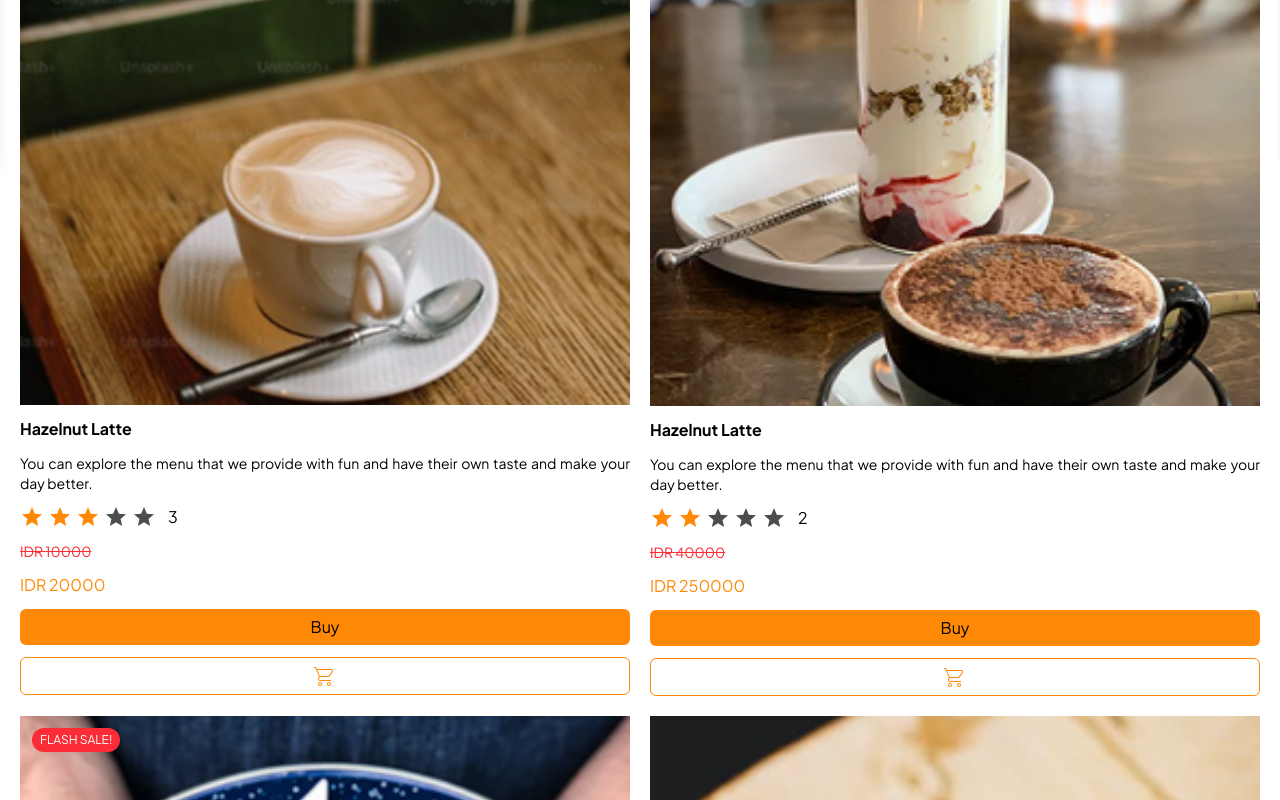
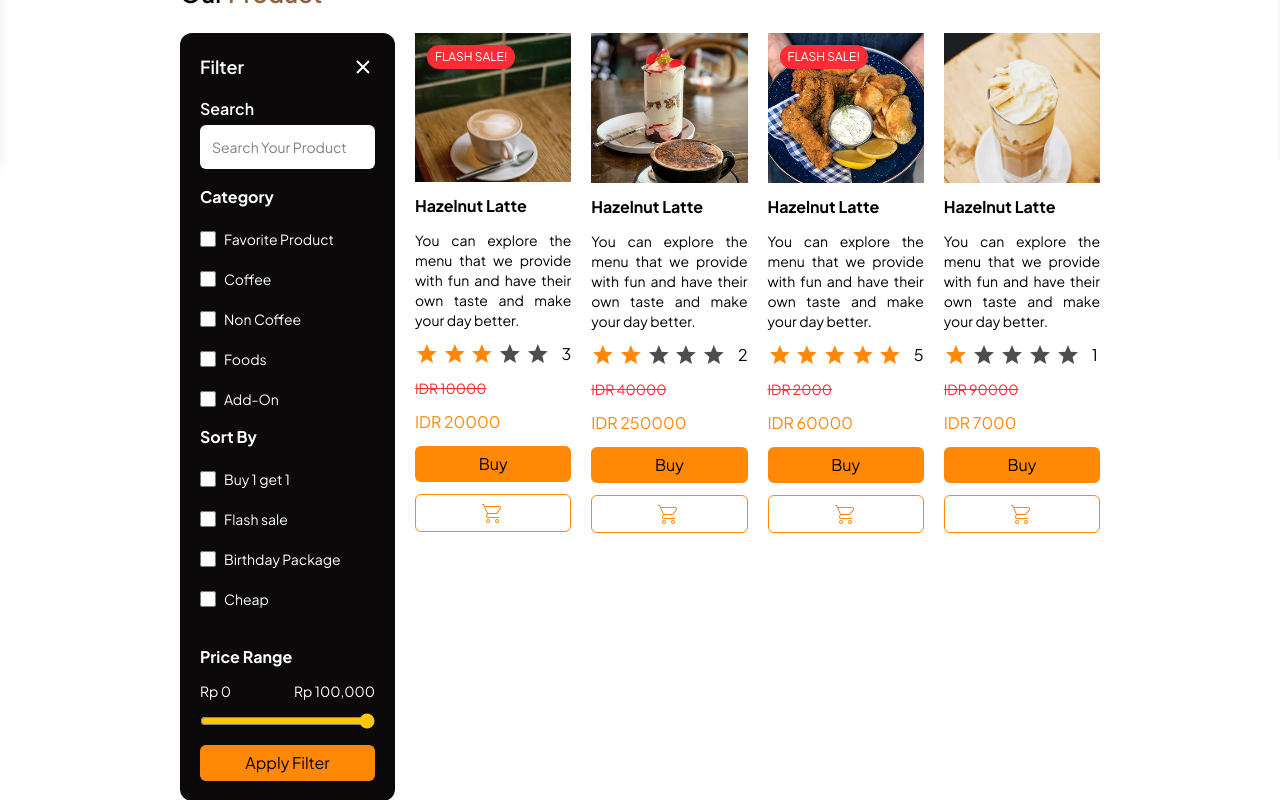
Before and after one commit to ariekas/koda-b4-react, a React (Vite) app: page /product in a window 1280 px wide. Shown: the part 640-1440 px from the top of the page. Built offline with nearby package versions, Linux system fonts and the light colour scheme.

Commit message:
feat: updated layout repsonsive design

```diff
--- a/src/page/ProductPage.jsx
+++ b/src/page/ProductPage.jsx
@@ -33,8 +33,15 @@ export function ProductPage() {
     }, [])
     return (
         <>
-            <div className="pt-22 p-5">
-                <div className="flex justify-between gap-2 border-b-2 border-[#E8E8E8] pb-3">
+            <div className="hidden lg:flex relative justify-start items-center pt-20">
+                <img src="/public/images/productPage.png" alt="" className="w-full" />
+                <p className="absolute text-white text-4xl font-semibold text-start z-10 px-40">
+                    We Provide Good Coffee and Healthy Meals
+                </p>
+            </div>
+
+            <div className="pt-22 lg:pt-0 p-5">
+                <div className="flex justify-between gap-2 border-b-2 border-[#E8E8E8] pb-3 lg:hidden">
                     <div className="relative flex items-center w-full">
                         <svg xmlns="http://www.w3.org/2000/svg" width="20" height="20" viewBox="0 0 24 24" className="absolute m-2">
                             <path fill="none" stroke="#979797" stroke-linecap="round" stroke-linejoin="round" d="m21 21l-4.343-4.343m0 0A8 8 0 1 0 5.343 5.343a8 8 0 0 0 11.314 11.314" stroke-width="1" />
@@ -50,7 +57,6 @@ export function ProductPage() {
                         </button>
                     </div>
                 </div>
-
 
                 <div
                     className={`fixed inset-0 bg-black transition-opacity duration-300 z-5
@@ -151,8 +157,8 @@ export function ProductPage() {
                     </div>
                 </div>
 
-                <div className="flex flex-col gap-6 mt-4">
-                    <h1 className="text-2xl font-semibold">Today <span className="text-[#8E6447]">Promo</span></h1>
+                <div className="flex flex-col gap-6 mt-4 ">
+                    <h1 className="text-2xl font-semibold lg:text-4xl lg:px-10 xl:px-40">Today <span className="text-[#8E6447]">Promo</span></h1>
                     <div className="flex items-center overflow-x-auto gap-4">
                         {arr.map((index) => {
                             return (
@@ -169,7 +175,7 @@ export function ProductPage() {
                             )
                         })}
                     </div>
-                    <div className="flex items-center gap-2">
+                    <div className="flex items-center gap-2 lg:px-10 xl:px-40">
                         <div className="py-1 px-3 rounded-full bg-[#FF8906]"></div>
                         <div className="p-1 rounded-full bg-[#DDE0E4]"></div>
                         <div className="p-1 rounded-full bg-[#DDE0E4]"></div>
@@ -177,9 +183,99 @@ export function ProductPage() {
                     </div>
                 </div>
 
-                <div className="flex flex-col gap-6 my-10">
+                <div className="flex flex-col gap-6 my-10 lg:px-10 xl:px-40">
                     <h2 className="text-2xl font-semibold">Our <span className="text-[#8E6447]">Product</span></h2>
-                    <div className="grid grid-cols-2 gap-5">
+                    <div className="lg:grid grid-cols-12 gap-5">
+                        <div className="p-5 hidden lg:flex flex-col col-span-3 gap-4 text-white bg-[#0B0909] rounded-xl h-fit ">
+                            <div className=" flex justify-between items-center">
+                                <h2 className="text-lg font-semibold text-white">Filter</h2>
+                                <button onClick={() => setShowFilter(false)}>
+                                    <svg
+                                        xmlns="http://www.w3.org/2000/svg"
+                                        width="24"
+                                        height="24"
+                                        viewBox="0 0 24 24"
+                                    >
+                                        <path
+                                            fill="none"
+                                            stroke="#fff"
+                                            strokeWidth="2"
+                                            d="M6 6l12 12M6 18L18 6"
+                                        />
+                                    </svg>
+                                </button>
+                            </div>
+                            <div className="flex flex-col gap-1">
+                                <label htmlFor="" className="font-semibold">Search</label>
+                                <input type="search" className="py-3 bg-white text-black text-sm p-3 rounded-md" placeholder="Search Your Product" />
+                            </div>
+                            <div className="flex flex-col gap-5">
+                                <label htmlFor="" className="font-bold">Category</label>
+                                <div className="flex items-center gap-2">
+                                    <input type="checkbox" className="w-4 h-4" />
+                                    <label htmlFor="" className="text-sm font-light">Favorite Product</label>
+                                </div>
+                                <div className="flex items-center gap-2">
+                                    <input type="checkbox" className="w-4 h-4" />
+                                    <label htmlFor="" className="text-sm font-light">Coffee</label>
+                                </div>
+                                <div className="flex items-center gap-2">
+                                    <input type="checkbox" className="w-4 h-4" />
+                                    <label htmlFor="" className="text-sm font-light">Non Coffee</label>
+                                </div>
+                                <div className="flex items-center gap-2">
+                                    <input type="checkbox" className="w-4 h-4" />
+                                    <label htmlFor="" className="text-sm font-light">Foods</label>
+                                </div>
+                                <div className="flex items-center gap-2">
+                                    <input type="checkbox" className="w-4 h-4" />
+                                    <label htmlFor="" className="text-sm font-light">Add-On</label>
+                                </div>
+                            </div>
+                            <div className="flex flex-col gap-5">
+                                <label htmlFor="" className="font-bold">Sort By</label>
+                                <div className="flex items-center gap-2">
+                                    <input type="checkbox" className="w-4 h-4" />
+                                    <label htmlFor="" className="text-sm font-light">Buy 1 get 1</label>
+                                </div>
+                                <div className="flex items-center gap-2">
+                                    <input type="checkbox" className="w-4 h-4" />
+                                    <label htmlFor="" className="text-sm font-light">Flash sale</label>
+                                </div>
+                                <div className="flex items-center gap-2">
+                                    <input type="checkbox" className="w-4 h-4" />
+                                    <label htmlFor="" className="text-sm font-light">Birthday Package</label>
+                                </div>
+                                <div className="flex items-center gap-2">
+                                    <input type="checkbox" className="w-4 h-4" />
+                                    <label htmlFor="" className="text-sm font-light">Cheap</label>
+                                </div>
+                            </div>
+
+                            <div className="flex flex-col gap-3 mt-5">
+                                <label className="font-bold">Price Range</label>
+                                <div className="flex justify-between text-sm">
+                                    <span>Rp {priceRange[0].toLocaleString()}</span>
+                                    <span>Rp {priceRange[1].toLocaleString()}</span>
+                                </div>
+
+                                <input
+                                    type="range"
+                                    min="10000"
+                                    max="100000"
+                                    step="1000"
+                                    value={priceRange[1]}
+                                    onChange={handleRangePrice}
+                                    className="w-full accent-yellow-400 cursor-pointer"
+                                />
+                            </div>
+
+                            <Button style={" bg-[#FF8906] flex justify-center "}>
+                                Apply Filter
+                            </Button>
+                        </div>
+                        <div className="col-span-9">
+                            <div className="grid md:grid-cols-3 xl:grid-cols-4 gap-5">
                                 {products.map((item) => (
                                     <CardMenu
                                         key={item.id}
@@ -226,6 +322,8 @@ export function ProductPage() {
 
                             </div>
                         </div>
+                    </div>
+                </div>
 
                 <div className="flex gap-5 items-center   justify-center my-10 ">
                     {/* 1 */}
```
Also changed, not shown: public/images/productPage.png (added). Lines whose indentation alone changed are shown as unchanged.
